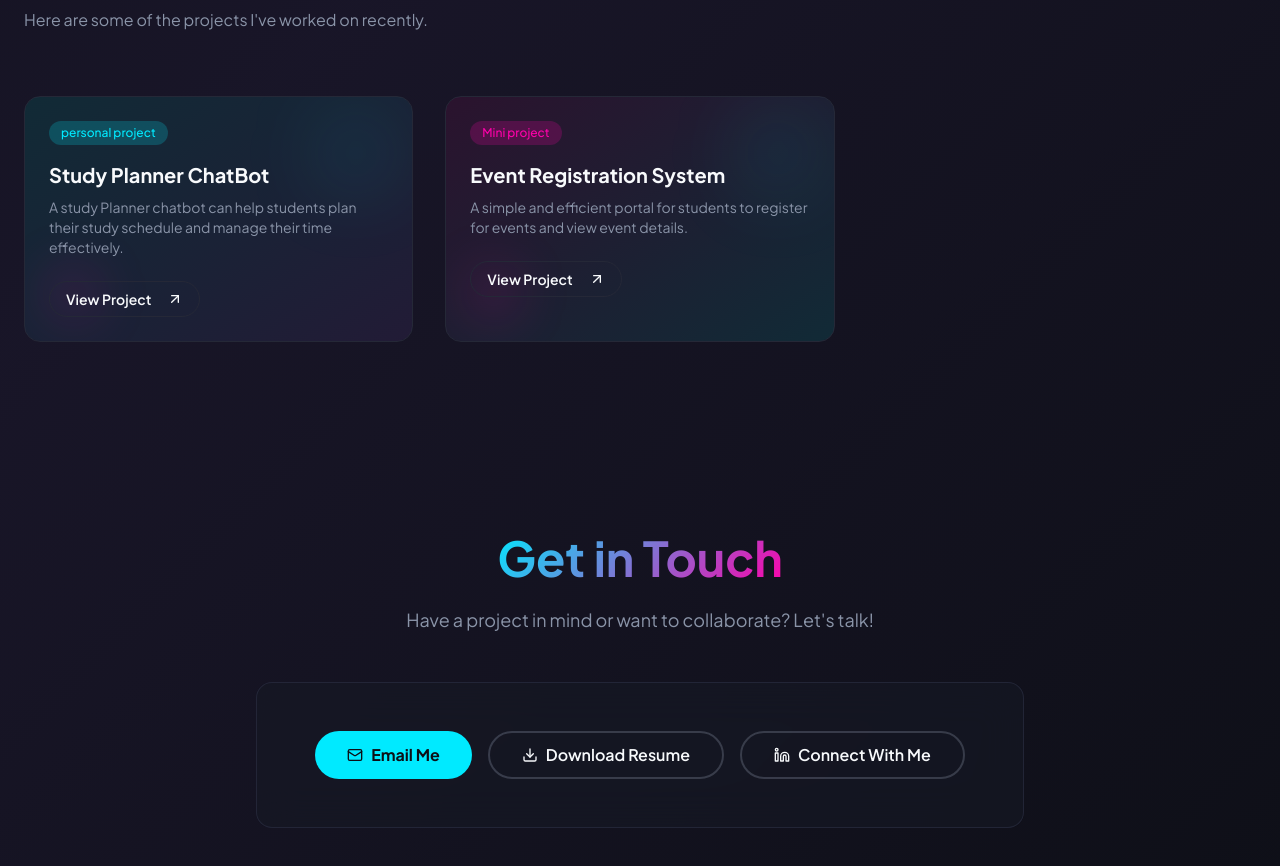
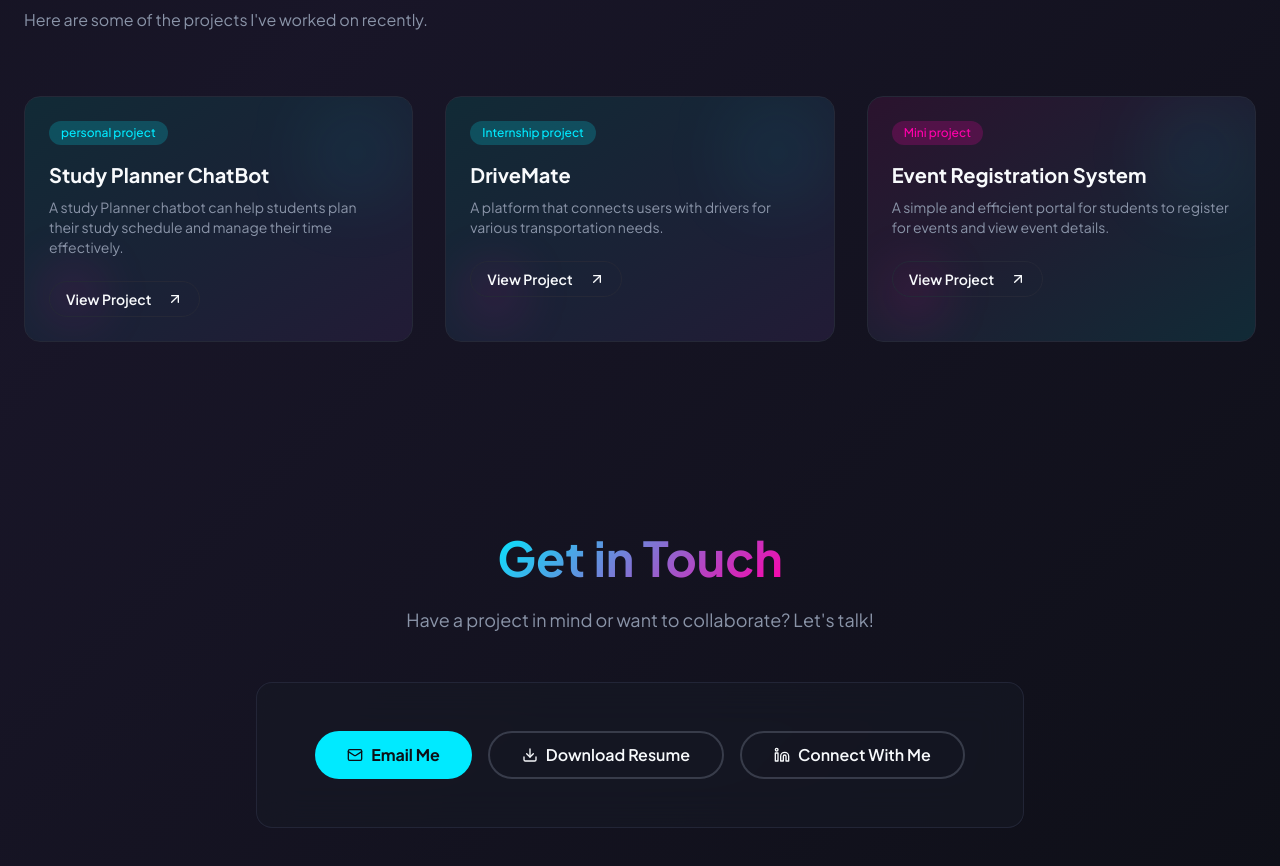
Before and after one commit to Navaneeth-18bit/neon-dev-portfolio, a React (Vite) app: page / in a window 1280 px wide. Shown: the part 1625-2491 px from the top of the page. Built offline with nearby package versions, Linux system fonts and the light colour scheme; the HTML template or start-up script is replaced by a standard one.

Commit message:
feat: add DriveMate project to Projects component

```diff
--- a/src/components/Projects.tsx
+++ b/src/components/Projects.tsx
@@ -12,6 +12,16 @@ const projects = [
     tagColor: 'bg-primary/20 text-primary',
     githubUrl: 'https://github.com/Navaneeth-18bit/Study-Planner-AI-chatbot.git',
   },
+    {
+    title: 'DriveMate',
+    tag: 'Internship project',
+    description:
+      'A platform that connects users with drivers for various transportation needs.',
+    gradient: 'from-primary/20 to-accent/20',
+    tagColor: 'bg-primary/20 text-primary',
+    githubUrl: 'https://github.com/Navaneeth-18bit/DriveMate.git',
+  },
+
   {
     title: 'Event Registration System',
     tag: 'Mini project',
```
